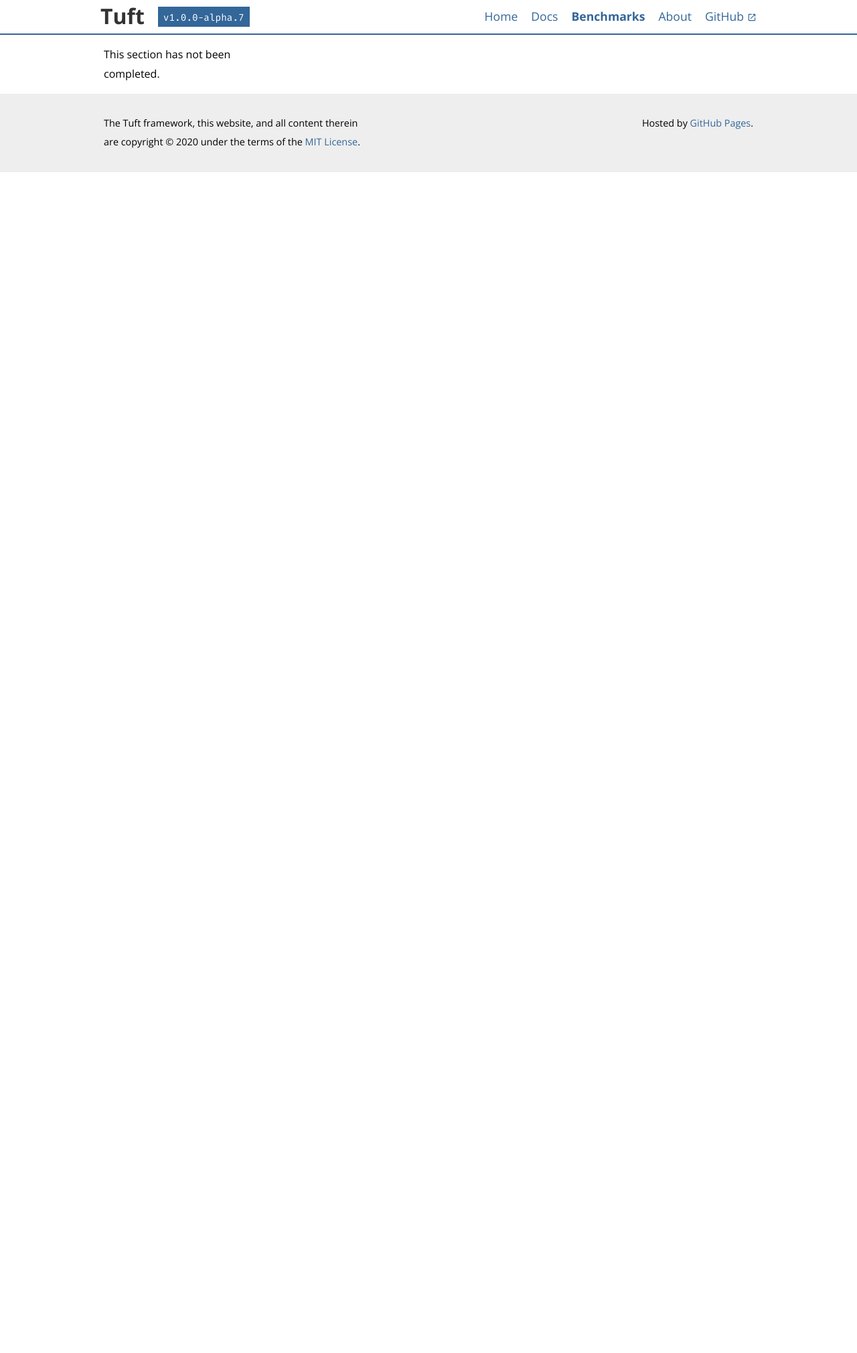
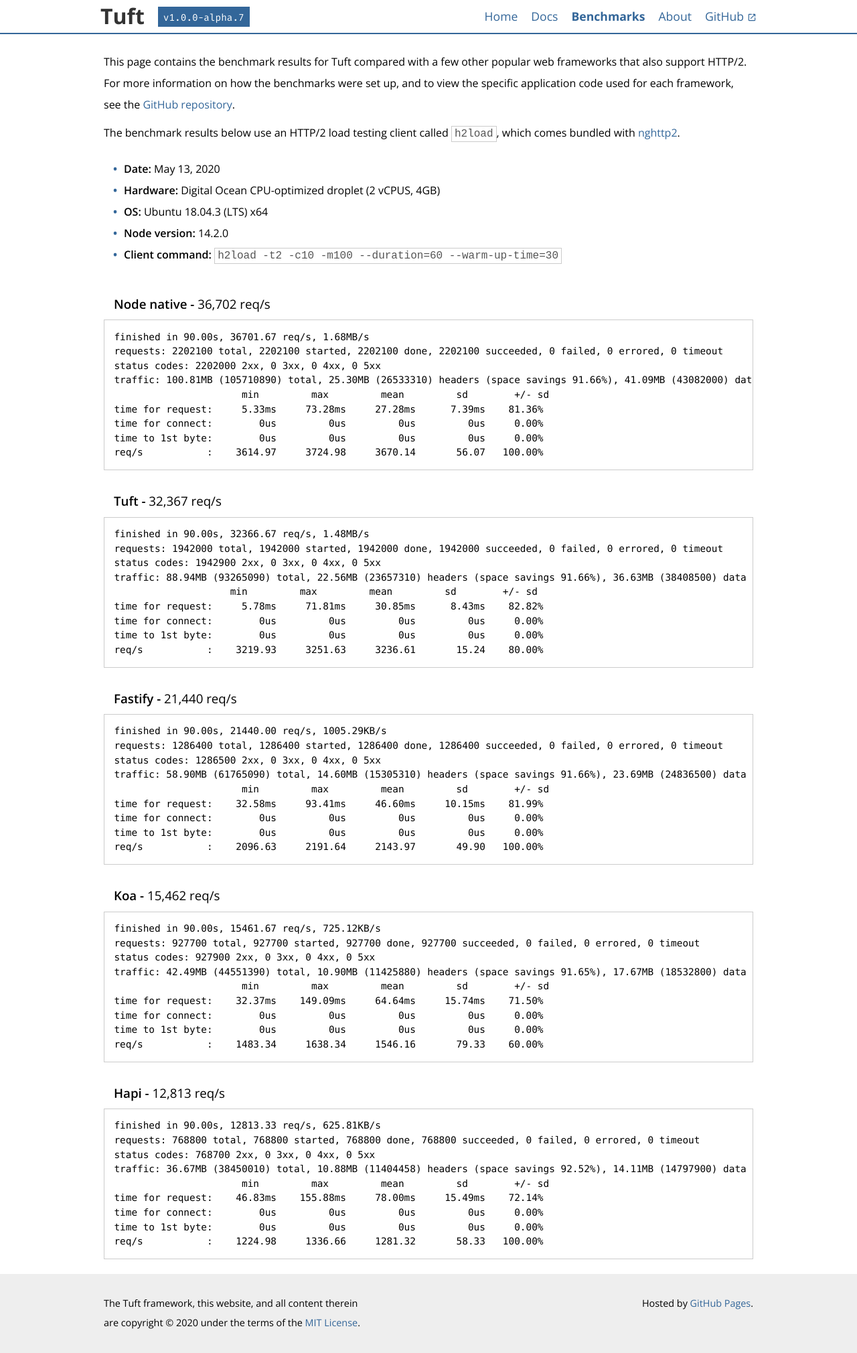
Before and after one commit to tuftjs/tuft.dev, a Jekyll site: the page built from benchmarks/index.html, in a window 1280 px wide. Shown: the whole page at 67% size. Built offline with Jekyll 4.4.1, drawn with Linux system fonts in a browser that asks for light colours; before the commit the page ends 900 px from its top, so only the background shows below that.

Commit message:
Add benchmarks content

```diff
--- a/_sass/main.scss
+++ b/_sass/main.scss
@@ -455,7 +455,7 @@
 #content p, li {
   padding: 8px 0;
   line-height: 2rem;
-  font-size: 0.9rem;
+  font-size: 1rem;
 }
 
 #menu li {
@@ -542,7 +542,8 @@
   grid-column: 2 / 3;
   grid-row: 2 / 3;
   padding: 15px;
-  font-size: 0.9rem;
+  font-size: 1rem;
+  line-height: 2rem;
 }
 
 #about-main h2 {
@@ -567,3 +568,13 @@
   color: #fff;
   padding: 4px 18px;
 }
+
+#about-main h3 {
+  margin-top: 30px;
+  margin-left: 15px;
+  font-weight: 600;
+}
+
+#about-main span {
+  font-weight: 400;
+}
--- a/benchmarks/index.html
+++ b/benchmarks/index.html
@@ -3,7 +3,74 @@
 title: Tuft
 ---
 <div id="main-margin-left"></div>
-<main id="main">
-  <p>This section has not been completed.</p>
+<main id="about-main">
+  <p>This page contains the benchmark results for Tuft compared with a few other popular web frameworks that also support HTTP/2. For more information on how the benchmarks were set up, and to view the specific application code used for each framework, see the <a href="https://github.com/tuftjs/bench" target="_blank">GitHub repository</a>.</p>
+
+  <p>The benchmark results below use an HTTP/2 load testing client called <code class="code-inline">h2load</code>, which comes bundled with <a href="https://nghttp2.org" target="_blank">nghttp2</a>.</p>
+
+  <ul id="api-list">
+    <li><strong>Date:</strong> May 13, 2020</li>
+    <li><strong>Hardware:</strong> Digital Ocean CPU-optimized droplet (2 vCPUS, 4GB)</li>
+    <li><strong>OS:</strong> Ubuntu 18.04.3 (LTS) x64</li>
+    <li><strong>Node version:</strong> 14.2.0</li>
+    <li><strong>Client command:</strong> <code class="code-inline">h2load -t2 -c10 -m100 --duration=60 --warm-up-time=30</code></li>
+  </ul>
+
+  <h3>Node native - <span>36,702 req/s</span></h3>
+  <pre><code class="language-">finished in 90.00s, 36701.67 req/s, 1.68MB/s
+requests: 2202100 total, 2202100 started, 2202100 done, 2202100 succeeded, 0 failed, 0 errored, 0 timeout
+status codes: 2202000 2xx, 0 3xx, 0 4xx, 0 5xx
+traffic: 100.81MB (105710890) total, 25.30MB (26533310) headers (space savings 91.66%), 41.09MB (43082000) data
+                      min         max         mean         sd        +/- sd
+time for request:     5.33ms     73.28ms     27.28ms      7.39ms    81.36%
+time for connect:        0us         0us         0us         0us     0.00%
+time to 1st byte:        0us         0us         0us         0us     0.00%
+req/s           :    3614.97     3724.98     3670.14       56.07   100.00%</code></pre>
+
+  <h3>Tuft - <span>32,367 req/s</span></h3>
+  <pre><code class="language-">finished in 90.00s, 32366.67 req/s, 1.48MB/s
+requests: 1942000 total, 1942000 started, 1942000 done, 1942000 succeeded, 0 failed, 0 errored, 0 timeout
+status codes: 1942900 2xx, 0 3xx, 0 4xx, 0 5xx
+traffic: 88.94MB (93265090) total, 22.56MB (23657310) headers (space savings 91.66%), 36.63MB (38408500) data
+                    min         max         mean         sd        +/- sd
+time for request:     5.78ms     71.81ms     30.85ms      8.43ms    82.82%
+time for connect:        0us         0us         0us         0us     0.00%
+time to 1st byte:        0us         0us         0us         0us     0.00%
+req/s           :    3219.93     3251.63     3236.61       15.24    80.00%</code></pre>
+
+  <h3>Fastify - <span>21,440 req/s</span></h3>
+  <pre><code class="language-">finished in 90.00s, 21440.00 req/s, 1005.29KB/s
+requests: 1286400 total, 1286400 started, 1286400 done, 1286400 succeeded, 0 failed, 0 errored, 0 timeout
+status codes: 1286500 2xx, 0 3xx, 0 4xx, 0 5xx
+traffic: 58.90MB (61765090) total, 14.60MB (15305310) headers (space savings 91.66%), 23.69MB (24836500) data
+                      min         max         mean         sd        +/- sd
+time for request:    32.58ms     93.41ms     46.60ms     10.15ms    81.99%
+time for connect:        0us         0us         0us         0us     0.00%
+time to 1st byte:        0us         0us         0us         0us     0.00%
+req/s           :    2096.63     2191.64     2143.97       49.90   100.00%</code></pre>
+
+  <h3>Koa - <span>15,462 req/s</span></h3>
+  <pre><code class="language-">finished in 90.00s, 15461.67 req/s, 725.12KB/s
+requests: 927700 total, 927700 started, 927700 done, 927700 succeeded, 0 failed, 0 errored, 0 timeout
+status codes: 927900 2xx, 0 3xx, 0 4xx, 0 5xx
+traffic: 42.49MB (44551390) total, 10.90MB (11425880) headers (space savings 91.65%), 17.67MB (18532800) data
+                      min         max         mean         sd        +/- sd
+time for request:    32.37ms    149.09ms     64.64ms     15.74ms    71.50%
+time for connect:        0us         0us         0us         0us     0.00%
+time to 1st byte:        0us         0us         0us         0us     0.00%
+req/s           :    1483.34     1638.34     1546.16       79.33    60.00%</code></pre>
+
+  <h3>Hapi - <span>12,813 req/s</span></h3>
+  <pre><code class="language-">finished in 90.00s, 12813.33 req/s, 625.81KB/s
+requests: 768800 total, 768800 started, 768800 done, 768800 succeeded, 0 failed, 0 errored, 0 timeout
+status codes: 768700 2xx, 0 3xx, 0 4xx, 0 5xx
+traffic: 36.67MB (38450010) total, 10.88MB (11404458) headers (space savings 92.52%), 14.11MB (14797900) data
+                      min         max         mean         sd        +/- sd
+time for request:    46.83ms    155.88ms     78.00ms     15.49ms    72.14%
+time for connect:        0us         0us         0us         0us     0.00%
+time to 1st byte:        0us         0us         0us         0us     0.00%
+req/s           :    1224.98     1336.66     1281.32       58.33   100.00%</code></pre>
+
+
 </main>
 <div id="main-margin-right"></div>
```
